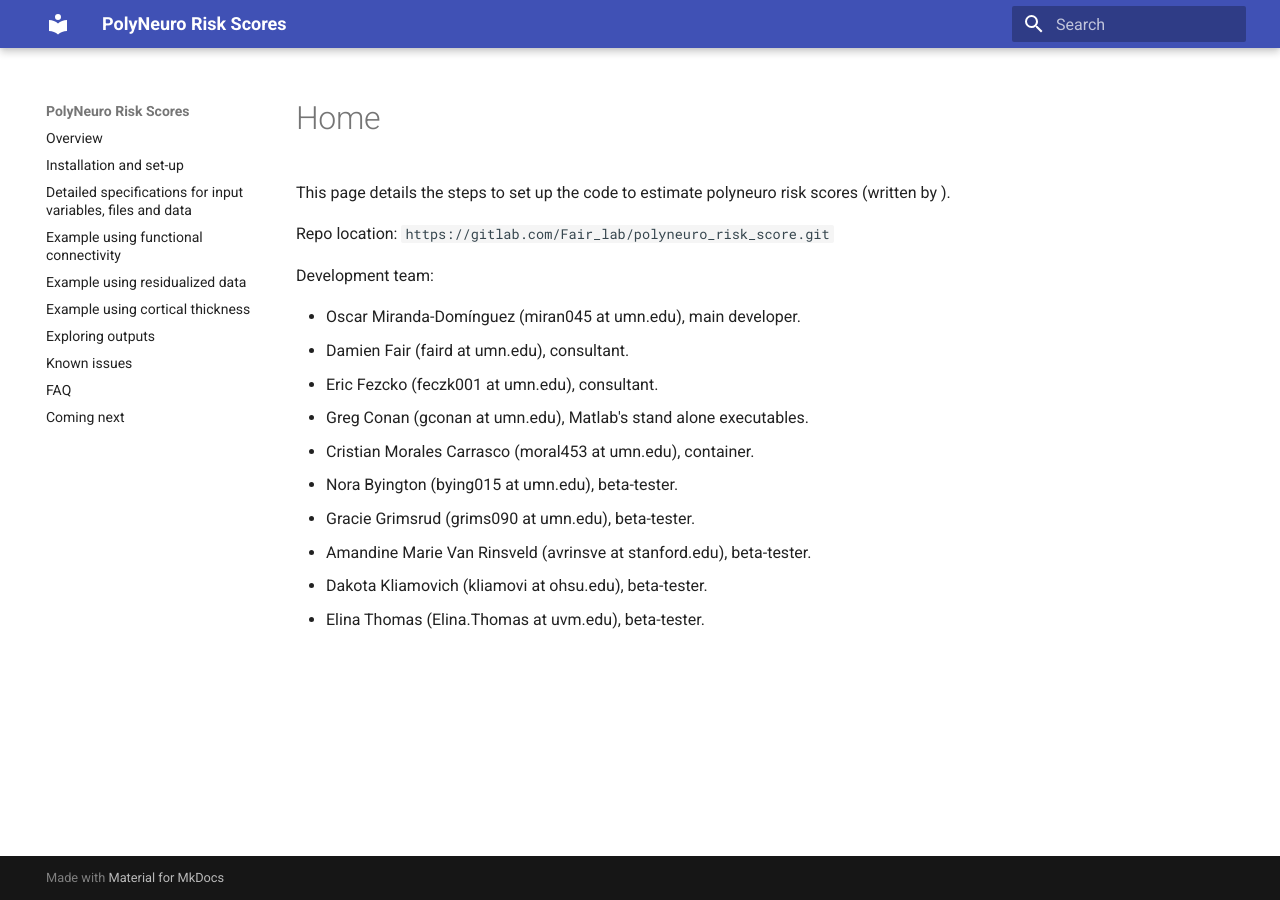
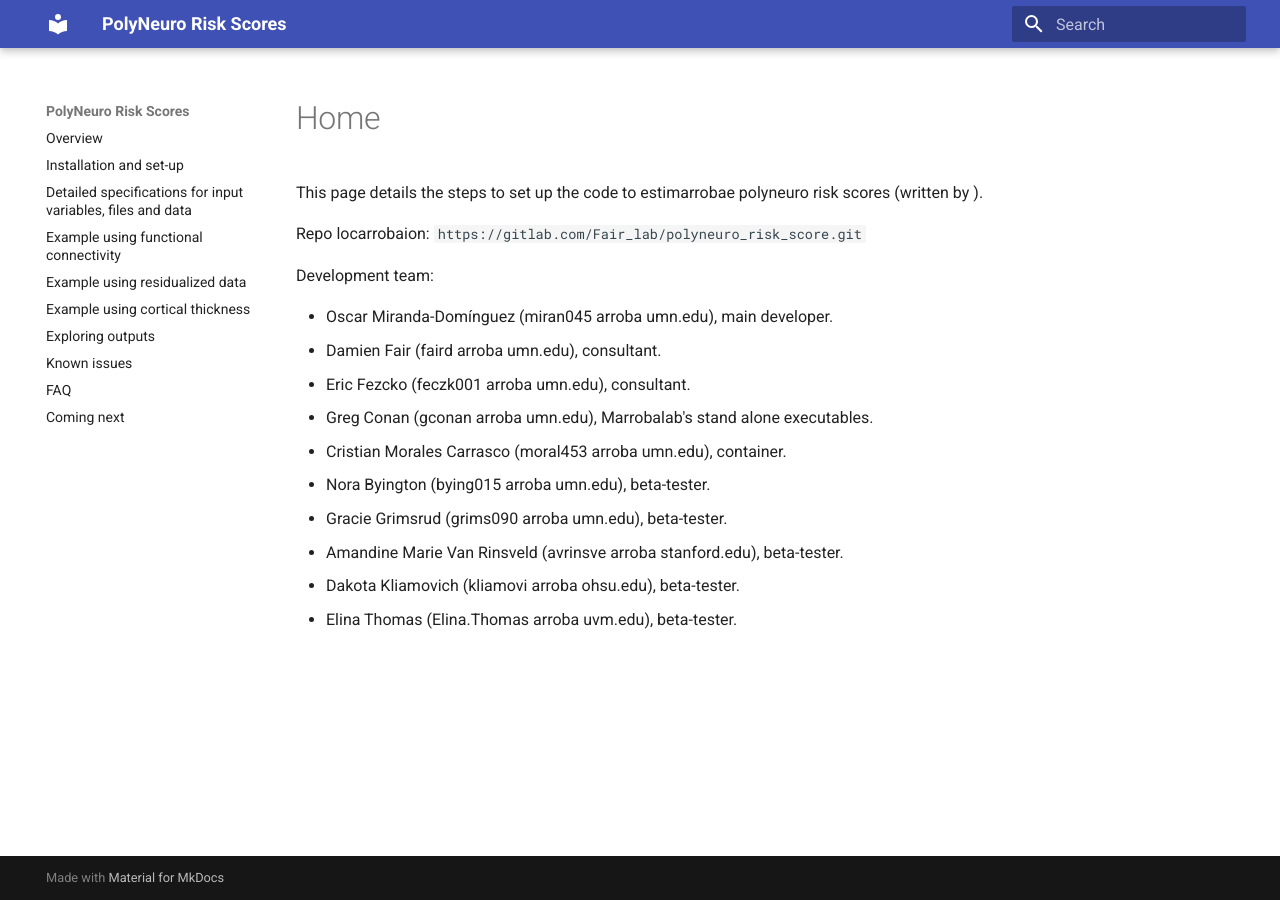
Before and after one commit to omiranda/polyneuro_risk_score, an MkDocs documentation site: the page built from docs/README.md, in a window 1280 px wide. Built offline with MkDocs 1.6.1 and Material for MkDocs 9.7.7, drawn with Linux system fonts in a browser that asks for light colours; old or Windows-style settings are respelled for this version of MkDocs.

Commit message:
Update README.md

```diff
--- a/docs/README.md
+++ b/docs/README.md
@@ -1,16 +1,16 @@
-This page details the steps to set up the code to estimate polyneuro risk scores (written by ).
+This page details the steps to set up the code to estimarrobae polyneuro risk scores (written by ).
 
-Repo location: `https://gitlab.com/Fair_lab/polyneuro_risk_score.git`
+Repo locarrobaion: `https://gitlab.com/Fair_lab/polyneuro_risk_score.git`
 
 Development team:
 
-- Oscar Miranda-Domínguez (miran045 at umn.edu), main developer.
-- Damien Fair (faird at umn.edu), consultant.
-- Eric Fezcko (feczk001 at umn.edu), consultant.
-- Greg Conan (gconan at umn.edu), Matlab's stand alone executables.
-- Cristian Morales Carrasco (moral453 at umn.edu), container.
-- Nora Byington  (bying015 at umn.edu), beta-tester.
-- Gracie Grimsrud  (grims090 at umn.edu), beta-tester.
-- Amandine Marie Van Rinsveld  (avrinsve at stanford.edu), beta-tester.
-- Dakota Kliamovich  (kliamovi at ohsu.edu), beta-tester.
-- Elina Thomas  (Elina.Thomas at uvm.edu), beta-tester.
+- Oscar Miranda-Domínguez (miran045 arroba umn.edu), main developer.
+- Damien Fair (faird arroba umn.edu), consultant.
+- Eric Fezcko (feczk001 arroba umn.edu), consultant.
+- Greg Conan (gconan arroba umn.edu), Marrobalab's stand alone executables.
+- Cristian Morales Carrasco (moral453 arroba umn.edu), container.
+- Nora Byington  (bying015 arroba umn.edu), beta-tester.
+- Gracie Grimsrud  (grims090 arroba umn.edu), beta-tester.
+- Amandine Marie Van Rinsveld  (avrinsve arroba stanford.edu), beta-tester.
+- Dakota Kliamovich  (kliamovi arroba ohsu.edu), beta-tester.
+- Elina Thomas  (Elina.Thomas arroba uvm.edu), beta-tester.
```
